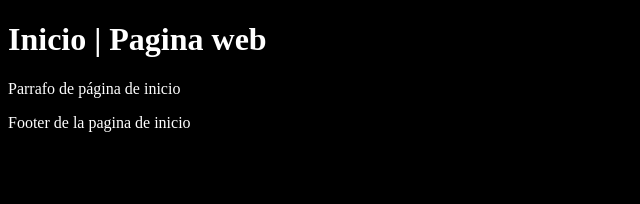
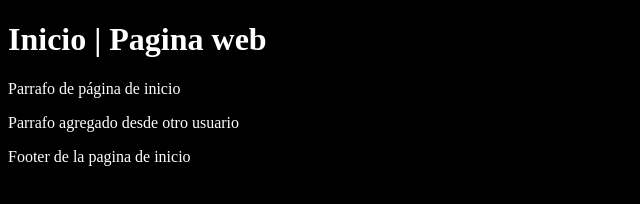
Before and after one commit to verslouPI/PruebaProyectoII, a plain HTML site: page index.html in a window 1280 px wide. Shown: the whole page, without its empty margins (0-640 px from the left). Drawn offline with Linux system fonts and the light colour scheme.

Commit message:
Modificacion de un parrafo desde usuario 2

```diff
--- a/index.html
+++ b/index.html
@@ -14,6 +14,8 @@
 
   <p>Parrafo de página de inicio</p>
 
+  <p>Parrafo agregado desde otro usuario</p>
+
   <footer>
     <p>
       Footer de la pagina de inicio
```
